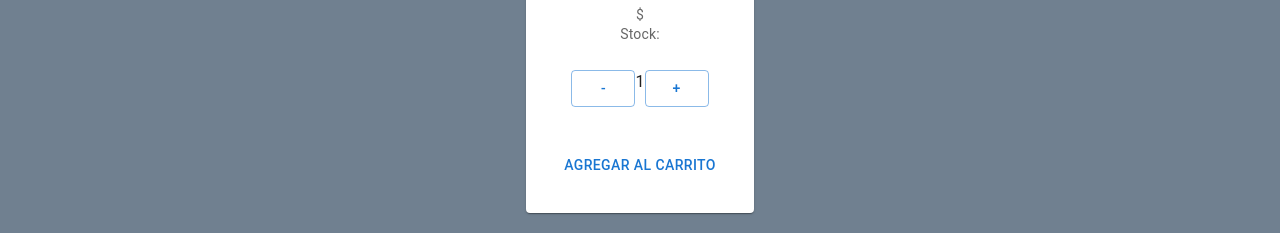
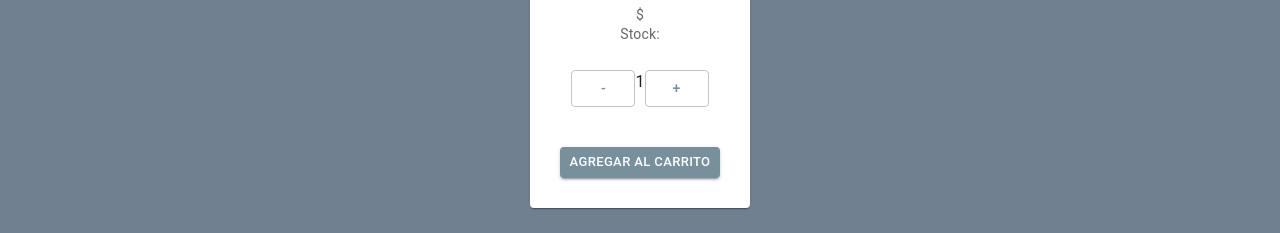
Before and after one commit to sofipaniale/ecommerce-paniale, a React (Create React App) app in the folder ecommerce-paniale/: page /products/labios/4 in a window 1280 px wide. Shown: the part 585-818 px from the top of the page. Built offline with nearby package versions, Linux system fonts and the light colour scheme; no server answers.

Commit message:
arreglo de rutas y css pt1

```diff
--- a/ecommerce-paniale/package.json
+++ b/ecommerce-paniale/package.json
@@ -5,6 +5,7 @@
   "dependencies": {
     "@emotion/react": "^11.9.3",
     "@emotion/styled": "^11.9.3",
+    "@mui/icons-material": "^5.10.3",
     "@mui/material": "^5.9.1",
     "@testing-library/jest-dom": "^5.16.4",
     "@testing-library/react": "^13.3.0",
--- a/ecommerce-paniale/src/App.js
+++ b/ecommerce-paniale/src/App.js
@@ -13,12 +13,15 @@ function App() {
     <BrowserRouter>
       <Nav />
       <Routes>
+
         <Route path="/" element={<Home />}/>
         <Route path="/products" element={<Home />}/>
         <Route path="/products/:category" element={<ItemListConteiner />} />
+        <Route path="/:id" element={<ItemDetailContainer />} />
         <Route path="products/:category/:id" element={<ItemDetailContainer />} />
         <Route path='/cart' element={<Checkout />}/>
         <Route path="*" element={<h1>ERROR 404 -  pagina no encontrada</h1>}/>
+
      </Routes>
     </BrowserRouter>
     </CartProvider>
--- /dev/null
+++ b/ecommerce-paniale/src/Components/Checkout/Checkout.css
@@ -0,0 +1,30 @@
+*{
+    padding: 0;
+    margin: 0;
+}
+
+.text-link {
+    color: inherit;
+    text-decoration: inherit;
+    text-align: center;
+}
+
+a {
+    margin: 0px;
+}
+
+
+Button {
+    display: flex;
+    justify-content: space-around;
+    margin:10px;
+}
+
+.list{
+    display: flex;
+    align-items: center;
+    justify-content: space-evenly;
+    border: 2px solid #969696;
+    margin: 20px 40px;
+    padding: 5px;
+}
--- a/ecommerce-paniale/src/Components/Checkout/Checkout.js
+++ b/ecommerce-paniale/src/Components/Checkout/Checkout.js
@@ -3,10 +3,14 @@ import { useContext, useState } from "react";
 import { Link } from "react-router-dom";
 import { CartContext } from '../../Context/CartContext';
 import { Typography } from '@mui/material';
+import { createTheme, ThemeProvider} from '@mui/material/styles';
 import { Button } from '@mui/material';
+import IconButton  from '@mui/material/IconButton';
+import DeleteIcon  from '@mui/icons-material/Delete';
 import Modal from "../Modal/Modal";
 import db from '../../FirebaseConfig';
 import { collection, addDoc } from "firebase/firestore";
+import './Checkout.css'
 
 const Checkout = () => {
 
@@ -51,6 +55,17 @@ const Checkout = () => {
       setSent(orderDoc.id);
     }
 
+    const theme = createTheme({
+      palette: {
+        primary: {
+          light: '#a7c0cd',
+          main: '#78909c',
+          dark: '#4b636e',
+          contrastText: '#fff',
+        },
+      },
+    });
+
 
     return counter === 0 ? (
         <>
@@ -62,68 +77,79 @@ const Checkout = () => {
         </>
       ) : (
         <>
-            <Typography gutterBottom variant="h5" component="div">
+        <ThemeProvider theme={theme}>
+            <Typography gutterBottom variant="h5" component="div" className='text-link'>
                 Tu Carrito
             </Typography>
             <div>
               {cart.map((product) => {
                 return (
-                <>
-                  <div>
-                    <img height="100px" src={product.img} />
-                  </div>
+                <div className='list'>
+                <div>
+                    <img height="100px" alt='img-producto' src={product.img} />
+                </div>
+                <div>
                   <Typography variant="body2" color="text.secondary">
-                    {product.title}
-                    {product.price}
-                    {product.quantity}
-                    Total:{parseInt(product.quantity) * parseFloat(product.price)}
+                    <p>{product.name}</p>
+                    <p>Precio: {product.price}</p>
+                    <p>Cantidad: {product.quantity}</p>
+                    <p>Total: {parseInt(product.quantity) * parseFloat(product.price)}</p>
                   </Typography>
+                </div>
                 <div className="contenedorCant">
-                    <Button onClick={() => removeFromCart(product.id)}>Eliminar</Button>
+                    <IconButton variant="contained" size="small" color="primary" onClick={() => removeFromCart(product.id)}>
+                       <DeleteIcon/>
+                    </IconButton>
                 </div>
-                </>)}
-                )};
+                </div>)}
+                )}
             </div>
             <div>
+
               <div>
-                ${total}
+                <h3 className="text-link">
+                  Total: ${total}
+                </h3>
               </div>
-                <Link to={`/products`}>
-                  <Button>
-                    Seguir Comprando
-                  </Button>
-                </Link>
 
-                  <Button
-                    onClick={() => {setShowModal(true)}}
-                    >
-                    Confirmar Compra
-                  </Button>
+                 <Button variant="contained" size="medium" color="primary"
+                   onClick={() => {setShowModal(true)}}
+                   >
+                   Confirmar Compra
+                 </Button>
 
-                <Button onClick={() => clear()}>
-                  Vaciar Carrito
-                </Button>
+                 <Link className='text-link' to={`/products`}>
+                   <Button variant="contained" size="medium" color="primary">
+                   Seguir Comprando
+                   </Button>
+                 </Link>
+
+                 <Button variant="contained" size="medium" color="primary" onClick={() => clear()}>
+                   Vaciar Carrito
+                 </Button>
+
             </div>
 
             {ShowModal &&
-            <Modal close={() =>{setShowModal(false)}}>
+            <Modal close={() =>{setShowModal(false)}} title={'DATOS DE TU COMPRA'}>
               {sent ?(
             <>
             <h2 >Su orden se generó correctamente</h2>
             <p >n de compra:  {sent}</p>
             <Link to="/">
-            <button onClick={() => clear()}>Volver al Home</button>
+            <Button variant="contained" size="large" color="primary" onClick={() => clear()}>Volver al Home</Button>
             </Link>
             </>):(<>
               <form className="form" onSubmit={submitData}>
                 <input type='text' name='name' placeholder='ingrese nombre' onChange={handleChange} value = {formData.name}/>
                 <input type='email' name='email' placeholder='ingrese mail' onChange={handleChange} value = {formData.email}/>
                 <input type='number' name='phone' placeholder='ingrese telefono' onChange={handleChange} value = {formData.phone}/>
-                <Button type="submit">ENVIAR</Button>
+                <Button type="submit" variant="contained" size="large" color="primary">CONFIRMAR</Button>
+                <Button variant="contained" size="large" color="primary" onClick={() =>{setShowModal(false)}}>CANCELAR</Button>
               </form>
               </>)}
             </Modal>};
-
+          </ThemeProvider>
           </>
 
         );
--- a/ecommerce-paniale/src/Components/ItemCount/ItemCount.css
+++ b/ecommerce-paniale/src/Components/ItemCount/ItemCount.css
@@ -5,8 +5,7 @@
     justify-content: center;
 }
 
-button {
+a{
     justify-content: space-around;
-    margin: 10px;
-    color:black;
+    margin: 5px;
 }
--- a/ecommerce-paniale/src/Components/ItemCount/ItemCount.js
+++ b/ecommerce-paniale/src/Components/ItemCount/ItemCount.js
@@ -6,6 +6,7 @@ import Button from '@mui/material/Button';
 import Typography from '@mui/material/Typography';
 import './ItemCount.css';
 import { CartContext } from '../../Context/CartContext';
+import { createTheme, ThemeProvider} from '@mui/material/styles';
 
 
 const ItemCount = ({data}) => {
@@ -32,10 +33,22 @@ const ItemCount = ({data}) => {
       setCompra(true)
     }
 
+    const theme = createTheme({
+      palette: {
+        primary: {
+          light: '#a7c0cd',
+          main: '#78909c',
+          dark: '#4b636e',
+          contrastText: '#fff',
+        },
+      },
+    });
+
 
 
     return (
         <>
+        <ThemeProvider theme={theme}>
         <div className='item-count'>
             <Button variant="outlined" onClick={restItem}  disabled={disable}>-</Button>
             <Typography>{count}</Typography>
@@ -44,13 +57,14 @@ const ItemCount = ({data}) => {
         <div className='card-actions text-link'>
         {!Compra?
         <>
-          <Button onClick={onAdd} className="button" size="medium">Agregar al carrito</Button>
+          <Button onClick={onAdd} className="button" variant="contained" size="small" color="primary">Agregar al carrito</Button>
         </>:
         <>
-          <Link to={`/products`}><Button>Seguir Comprando</Button></Link>
-          <Link to={`/cart`}><Button className='button'>Terminar Compra</Button></Link>
+          <Link to={`/products`}><Button variant="contained" size="small" color="primary">Seguir Comprando</Button></Link>
+          <Link to={`/cart`}><Button variant="contained" size="small" color="primary" className='button'>Terminar Compra</Button></Link>
           </>}
         </div>
+        </ThemeProvider>
         </>
     );
     };
--- a/ecommerce-paniale/src/Components/ItemListConteiner/ItemListConteiner.css
+++ b/ecommerce-paniale/src/Components/ItemListConteiner/ItemListConteiner.css
@@ -1,9 +1,15 @@
 *{
     margin: 10px;
     padding: 0;
+    background-color: slategray;
 }
 
 .item-list-conteiner{
     justify-content: space-around;
     background-color: slategrey;
 }
+
+.item-list {
+    margin:10px;
+
+}
--- a/ecommerce-paniale/src/Components/ItemProduct/ItemProduct.js
+++ b/ecommerce-paniale/src/Components/ItemProduct/ItemProduct.js
@@ -8,12 +8,12 @@ import Typography from '@mui/material/Typography';
 
 const ItemProduct = ({data}) => {
 
-  const {name,price,stock,img,id,category} = data
+  const {name,price,stock,img,id} = data
 
   return (
       <div className="card">
           <Card sx={{ maxWidth: 300 }}>
-            <Link to={`products/${category}/${id}`} className='text-link'>
+            <Link to={`/${id}`} className='text-link'>
                <CardMedia
                 component="img"
                 height="280"
--- a/ecommerce-paniale/src/Components/Modal/Modal.css
+++ b/ecommerce-paniale/src/Components/Modal/Modal.css
@@ -12,10 +12,13 @@
     transform: translate(-50%, -50%);
     background: whitesmoke;
     width: 400px;
-    height: 500px;
+    height: 400px;
     box-shadow: 1px 5px 5px #00000047;
     border-radius: 5px;
+    border-color: grey;
+    border-width: 2px;
     padding: 20px;
+    text-align: center;
 }
 
 .modal-custom:before {
@@ -28,3 +31,20 @@
     top: 0;
     z-index: -1;
 }
+
+input {
+    width: 300px;
+    padding: 5px;
+    margin: 20px;
+}
+
+.text-link {
+    color: inherit;
+    text-decoration: inherit;
+    padding: 30px;
+    text-align: center;
+}
+
+button {
+    margin: 10px;
+}
```
Also changed, not shown: 1 other file (tests, documents, lock files or other folders).
